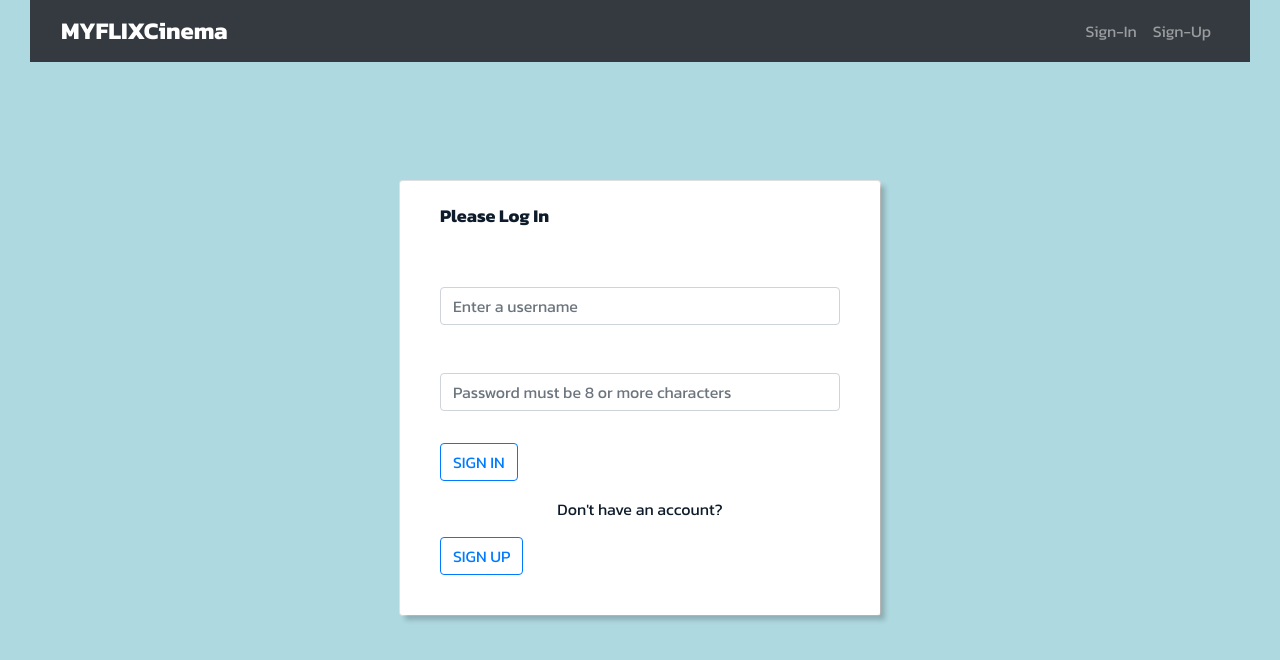
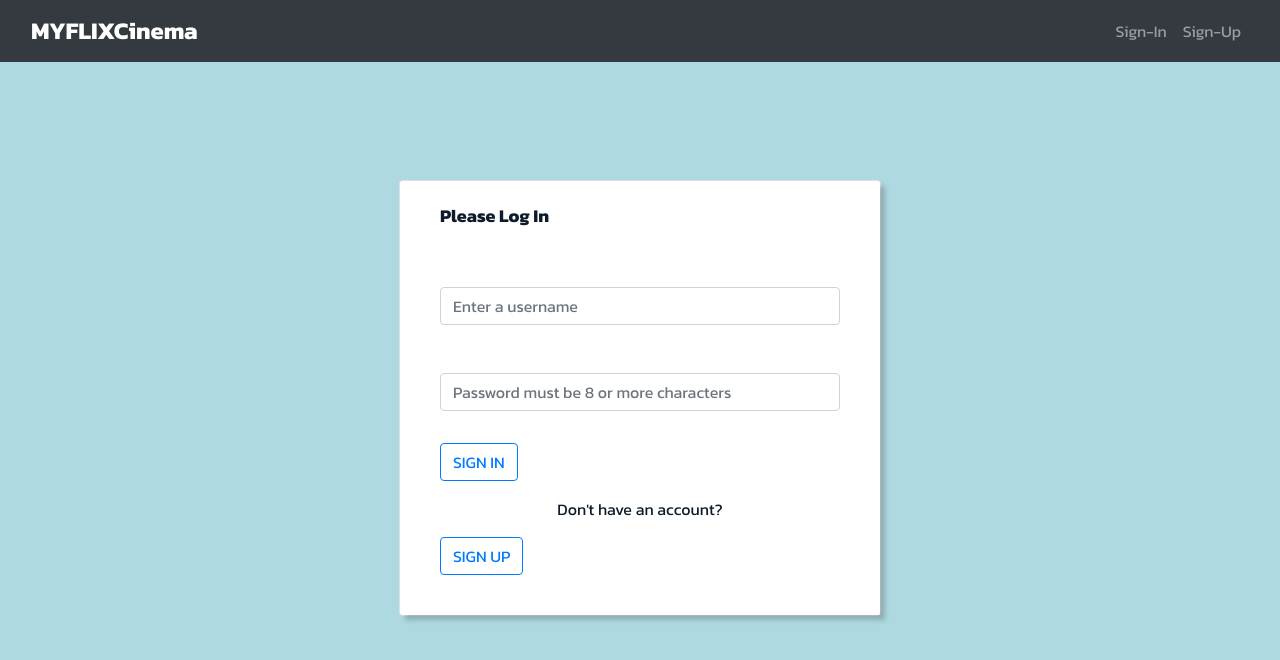
Before and after one commit to kraft-aka/myFlix-client, a React (Vite) app: page / in a window 1280 px wide. Shown: the top 660 px of the page. Built offline with nearby package versions, Linux system fonts and the light colour scheme.

Commit message:
fix navbar, loading spinner for favorites

```diff
--- a/src/components/main-view/main-view.jsx
+++ b/src/components/main-view/main-view.jsx
@@ -85,7 +85,7 @@ export class MainView extends React.Component {
     return (
       <Router>
         {/* <Container> */}
-        <Col md={12}>
+        <Col md={12} style={{padding: 0}}>
           <MenuBar user={user} />
           <Row className="main-view justify-content-md-center">
             <Route
--- a/src/components/navbar/navbar.jsx
+++ b/src/components/navbar/navbar.jsx
@@ -11,7 +11,7 @@ import {
 import "./navbar.scss";
 
 export function MenuBar(props) {
-  const { user } = props;
+  const { user,movie,movies } = props;
 
   const onLoggedOut = () => {
     console.log("onLoggedOut");
@@ -29,6 +29,15 @@ export function MenuBar(props) {
 
     return token;
   };
+
+  // filter movies in searchbar ----not finished yet
+  const searchMovie = (e) => {
+    const movieTitle = e.target.value;
+    const filterMovie = movies.filter(m => {
+      m.Title.toLowerCase().includes(movieTitle);
+    })
+    console.log(movies);
+  }
 
   return (
     <Navbar
@@ -59,6 +68,7 @@ export function MenuBar(props) {
                 placeholder="Search"
                 className="me-2 ml-2 mr-4"
                 aria-label="Search"
+                onInputChange={()=>searchMovie(movie.Title)}
               />
               <Button className="navbar-btn mr-2" variant="outline-success">Search</Button>
             </Form>
--- a/src/components/profile-view/favorite-movies.jsx
+++ b/src/components/profile-view/favorite-movies.jsx
@@ -1,12 +1,17 @@
 import axios from "axios";
 import React, { useState, useEffect } from "react";
 
-import { Container, Card, Button, Col } from "react-bootstrap";
+import { Container, Card, Button, Col, Spinner } from "react-bootstrap";
 import { Link } from "react-router-dom";
 
 export function FavoriteMovies(props) {
   const { movies, favoriteMovies, loggedUser, token } = props;
   const [isLoading, setIsLoading] = useState(true);
+
+
+  useEffect(()=> {
+    setIsLoading(false);
+  }, []);
 
   // create var holding an ID for each movie
   const FavId = favoriteMovies.map((m) => m._id);
@@ -30,13 +35,17 @@ export function FavoriteMovies(props) {
         // localStorage.clear();
         alert(`${movieId} has been removed from Favorite Movies`);
         window.open(`/users/${loggedUser}`, "_self");
-        setIsLoading(false);
+        setIsLoading(true);
       })
       .catch((error) => console.log(error));
   };
 
   return (
+
     <Container className="fav-movie--container mt-3">
+      { isLoading ? <div className="d-flex justify-content center">
+      <Spinner animation="border" role="status" variant="success" ></Spinner></div> : null}
+
       {favoriteMoviesArray.length === 0 ? (
         <p className="text-center">Your Favorite Movies List is empty.</p>
       ) : (
--- a/src/index.jsx
+++ b/src/index.jsx
@@ -2,7 +2,6 @@ import React from 'react';
 import ReactDOM from 'react-dom';
 import { MainView } from './components/main-view/main-view';
 
-import { Container } from 'react-bootstrap';
 
 
 
@@ -12,9 +11,9 @@ import "react-bootstrap/dist/react-bootstrap.min.js";
 class MyFlixApplication extends React.Component {
   render() {
     return (
-      <Container>
+      <div>
         <MainView />
-      </Container>
+      </div>
 
     );
   }
```
Also changed, not shown: 2 other files (tests, documents, lock files or other folders).
